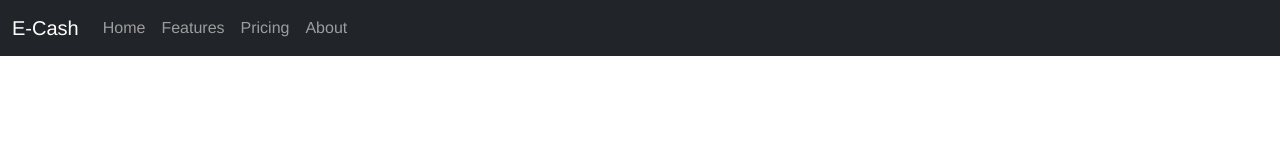
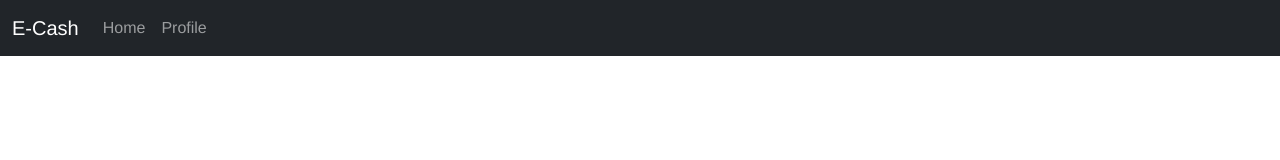
Before and after one commit to Single-Dev/SMS-app, a Vue app in the folder frontend/: page / in a window 1280 px wide. Shown: the top 160 px of the page. Built offline with nearby package versions, Linux system fonts and the light colour scheme.

Commit message:
simple changes in nav.vue

```diff
--- a/frontend/src/App.vue
+++ b/frontend/src/App.vue
@@ -1,5 +1,5 @@
 <template>
-  <Navbar/>
+  <Navbar username="username" IsAuthenticated="IsAuthenticated"/>
   <router-view @Login="Login" @Signup="Signup" />
 </template>
 <script>
--- a/frontend/src/components/navigation/nav.vue
+++ b/frontend/src/components/navigation/nav.vue
@@ -13,17 +13,19 @@
                     <div class="collapse navbar-collapse" id="navbarColor02">
                         <ul class="navbar-nav me-auto mb-2 mb-lg-0">
                             <li class="nav-item active">
-                                <a class="nav-link" aria-current="page" href="#">Home</a>
+                                <router-link class="nav-link" to="/">Home</router-link>
                             </li>
-                            <li class="nav-item">
-                                <a class="nav-link" href="#">Features</a>
+                            <li v-if="IsAuthenticated" class="nav-item">
+                                <router-link class="nav-link" :to='"/@" + username'>Profile</router-link>
                             </li>
-                            <li class="nav-item">
-                                <a class="nav-link" href="#">Pricing</a>
-                            </li>
-                            <li class="nav-item">
-                                <a class="nav-link" href="#">About</a>
-                            </li>
+                            <div v-else>
+                                <li class="nav-item">
+                                    <router-link class="nav-link" to="/login">Login</router-link>
+                                </li>
+                                <li class="nav-item">
+                                    <router-link class="nav-link" to="/sign-up">Sign Up</router-link>
+                                </li>
+                            </div>
                         </ul>
                     </div>
                 </div>
@@ -33,6 +35,16 @@
 </template>
 <script>
 export default{
+    props:{
+        IsAuthenticated:{
+            type: String,
+            required: true
+        },
+        username:{
+            type: String,
+            required: true
+        }
+    },
     methods: {
         toggler(){
             let collapse = document.querySelector('.collapse')
```
